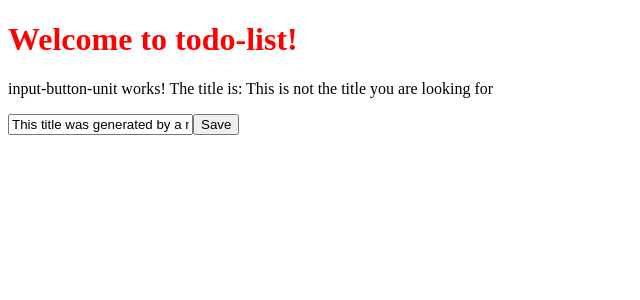
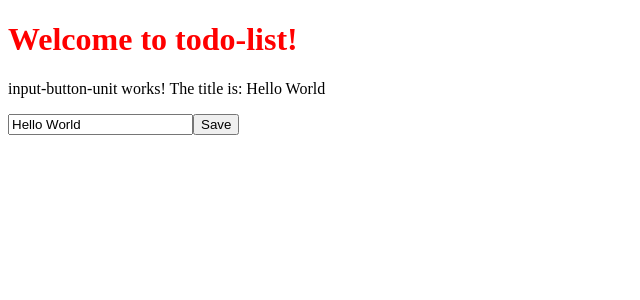
Before and after one commit to lafentres/nggirls-todo-list, an Angular app: page / in a window 1280 px wide. Shown: the top 300 px of the page, without its empty margins (0-640 px from the left). Built offline with nearby package versions, Linux system fonts and the light colour scheme.

Commit message:
#7: Event binding

```diff
--- a/src/app/input-button-unit/input-button-unit.component.ts
+++ b/src/app/input-button-unit/input-button-unit.component.ts
@@ -8,25 +8,26 @@ import { Component, OnInit } from '@angular/core';
       The title is: {{ title }}
     </p>
 
-    <input [value]="generateTitle()">
-    <button>Save</button>
+    <input [value]="title"
+           (keyup)="changeTitle($event.target.value)">
+    <button (click)="changeTitle('Buttueon Clicked!')">
+      Save
+    </button>
   `,
   styleUrls: ['./input-button-unit.component.css']
 })
 export class InputButtonUnitComponent implements OnInit {
   title = 'Hello World';
 
-  generateTitle(): string {
-    return 'This title was generated by a method.';
-  }
-
   constructor() {
   }
 
   ngOnInit(): void {
-    setTimeout(() => {
-      this.title = 'This is not the title you are looking for';
-    }, 3000);
+  }
+
+  // Custom methods
+  changeTitle(newTitle: string){
+    this.title = newTitle;
   }
 
 }
```
